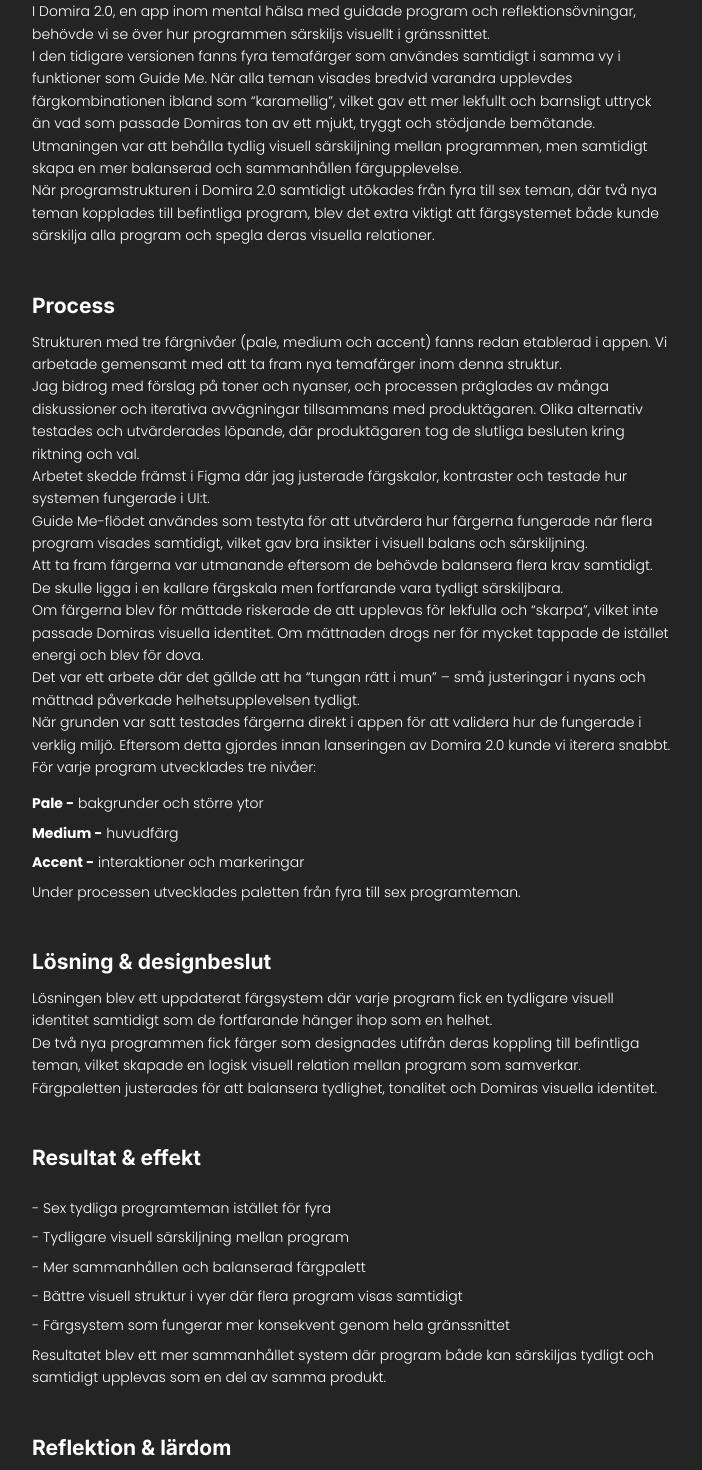
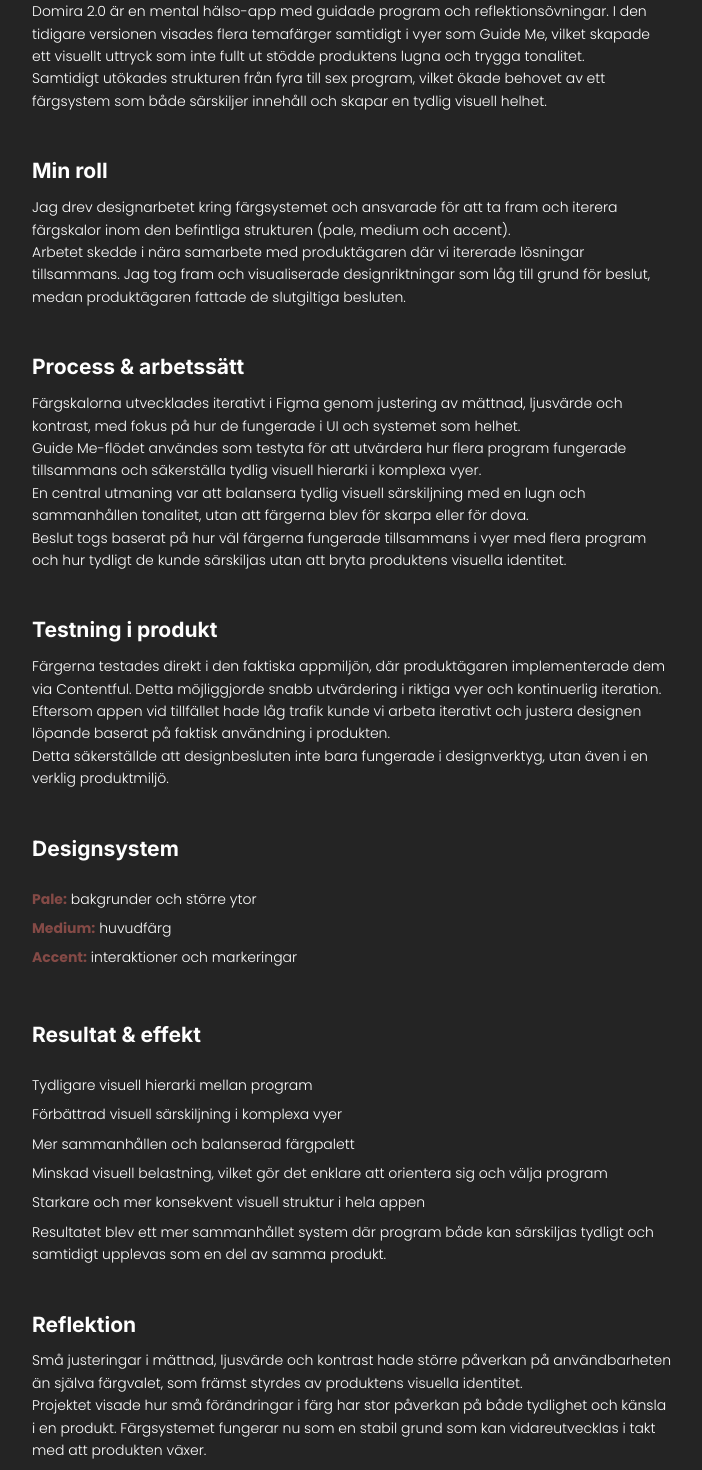
Before and after one commit to EmNatter/portfolio, a React (Vite) app: page /redesign in a window 1280 px wide. Shown: the part 1560-3030 px from the top of the page, without its empty margins (288-990 px from the left). Built offline with nearby package versions, Linux system fonts and the light colour scheme.

Commit message:
Improve UX writing and structure in redesign case

```diff
--- a/src/Pages/Redesign.jsx
+++ b/src/Pages/Redesign.jsx
@@ -20,144 +20,103 @@
               </ul>
             </h2>
 
-            <h1>Programteman i balans</h1>
-
+            <h1>Färgsystem för programteman</h1>
 
             <h2>Problem & kontext</h2>
 
             <p>
-              I Domira 2.0, en app inom mental hälsa med guidade program och
-              reflektionsövningar, behövde vi se över hur programmen särskiljs
-              visuellt i gränssnittet.
+              Domira 2.0 är en mental hälso-app med guidade program och
+              reflektionsövningar. I den tidigare versionen visades flera
+              temafärger samtidigt i vyer som Guide Me, vilket skapade ett
+              visuellt uttryck som inte fullt ut stödde produktens lugna och
+              trygga tonalitet.
             </p>
 
             <p>
-              I den tidigare versionen fanns fyra temafärger som användes
-              samtidigt i samma vy i funktioner som Guide Me. När alla teman
-              visades bredvid varandra upplevdes färgkombinationen ibland som
-              “karamellig”, vilket gav ett mer lekfullt och barnsligt uttryck än
-              vad som passade Domiras ton av ett mjukt, tryggt och stödjande
-              bemötande.
+              Samtidigt utökades strukturen från fyra till sex program, vilket
+              ökade behovet av ett färgsystem som både särskiljer innehåll och
+              skapar en tydlig visuell helhet.
+            </p>
+
+            <h2>Min roll</h2>
+
+            <p>
+              Jag drev designarbetet kring färgsystemet och ansvarade för att ta
+              fram och iterera färgskalor inom den befintliga strukturen (pale,
+              medium och accent).
             </p>
 
             <p>
-              Utmaningen var att behålla tydlig visuell särskiljning mellan
-              programmen, men samtidigt skapa en mer balanserad och sammanhållen
-              färgupplevelse.
+              Arbetet skedde i nära samarbete med produktägaren där vi
+              itererade lösningar tillsammans. Jag tog fram och visualiserade
+              designriktningar som låg till grund för beslut, medan
+              produktägaren fattade de slutgiltiga besluten.
+            </p>
+
+            <h2>Process & arbetssätt</h2>
+
+            <p>
+              Färgskalorna utvecklades iterativt i Figma genom justering av
+              mättnad, ljusvärde och kontrast, med fokus på hur de fungerade i
+              UI och systemet som helhet.
             </p>
 
             <p>
-              När programstrukturen i Domira 2.0 samtidigt utökades från fyra
-              till sex teman, där två nya teman kopplades till befintliga
-              program, blev det extra viktigt att färgsystemet både kunde
-              särskilja alla program och spegla deras visuella relationer.
-            </p>
-
-
-            <h2>Process</h2>
-
-            <p>
-              Strukturen med tre färgnivåer (pale, medium och accent) fanns
-              redan etablerad i appen. Vi arbetade gemensamt med att ta fram nya
-              temafärger inom denna struktur.
+              Guide Me-flödet användes som testyta för att utvärdera hur flera
+              program fungerade tillsammans och säkerställa tydlig visuell
+              hierarki i komplexa vyer.
             </p>
 
             <p>
-              Jag bidrog med förslag på toner och nyanser, och processen
-              präglades av många diskussioner och iterativa avvägningar
-              tillsammans med produktägaren. Olika alternativ testades och
-              utvärderades löpande, där produktägaren tog de slutliga besluten
-              kring riktning och val.
+              En central utmaning var att balansera tydlig visuell
+              särskiljning med en lugn och sammanhållen tonalitet, utan att
+              färgerna blev för skarpa eller för dova.
             </p>
 
             <p>
-              Arbetet skedde främst i Figma där jag justerade färgskalor,
-              kontraster och testade hur systemen fungerade i UI:t.
+              Beslut togs baserat på hur väl färgerna fungerade tillsammans i
+              vyer med flera program och hur tydligt de kunde särskiljas utan
+              att bryta produktens visuella identitet.
+            </p>
+
+            <h2>Testning i produkt</h2>
+
+            <p>
+              Färgerna testades direkt i den faktiska appmiljön, där
+              produktägaren implementerade dem via Contentful. Detta möjliggjorde
+              snabb utvärdering i riktiga vyer och kontinuerlig iteration.
             </p>
 
             <p>
-              Guide Me-flödet användes som testyta för att utvärdera hur
-              färgerna fungerade när flera program visades samtidigt, vilket gav
-              bra insikter i visuell balans och särskiljning.
+              Eftersom appen vid tillfället hade låg trafik kunde vi arbeta
+              iterativt och justera designen löpande baserat på faktisk
+              användning i produkten.
             </p>
 
             <p>
-              Att ta fram färgerna var utmanande eftersom de behövde balansera
-              flera krav samtidigt. De skulle ligga i en kallare färgskala men
-              fortfarande vara tydligt särskiljbara.
+              Detta säkerställde att designbesluten inte bara fungerade i
+              designverktyg, utan även i en verklig produktmiljö.
             </p>
 
-            <p>
-              Om färgerna blev för mättade riskerade de att upplevas för
-              lekfulla och “skarpa”, vilket inte passade Domiras visuella
-              identitet. Om mättnaden drogs ner för mycket tappade de istället
-              energi och blev för dova.
-            </p>
+            <h2>Designsystem</h2>
 
-            <p>
-              Det var ett arbete där det gällde att ha “tungan rätt i mun” –
-              små justeringar i nyans och mättnad påverkade helhetsupplevelsen
-              tydligt.
-            </p>
-
-            <p>
-              När grunden var satt testades färgerna direkt i appen för att
-              validera hur de fungerade i verklig miljö. Eftersom detta gjordes
-              innan lanseringen av Domira 2.0 kunde vi iterera snabbt.
-            </p>
-
-            <p>
-              För varje program utvecklades tre nivåer:
-              <ul>
-                <li>
-                  <span>Pale -</span> bakgrunder och större ytor
-                </li>
-                <li>
-                  <span>Medium -</span> huvudfärg
-                </li>
-                <li>
-                  <span>Accent -</span> interaktioner och markeringar
-                </li>
-              </ul>
-            </p>
-
-            <p>
-              Under processen utvecklades paletten från fyra till sex
-              programteman.
-            </p>
-
-            <h2>Lösning & designbeslut</h2>
-
-            <p>
-              Lösningen blev ett uppdaterat färgsystem där varje program fick en
-              tydligare visuell identitet samtidigt som de fortfarande hänger
-              ihop som en helhet.
-            </p>
-
-            <p>
-              De två nya programmen fick färger som designades utifrån deras
-              koppling till befintliga teman, vilket skapade en logisk visuell
-              relation mellan program som samverkar.
-            </p>
-
-            <p>
-              Färgpaletten justerades för att balansera tydlighet, tonalitet och
-              Domiras visuella identitet.
-            </p>
-
+            <ul>
+              <li><strong>Pale:</strong> bakgrunder och större ytor</li>
+              <li><strong>Medium:</strong> huvudfärg</li>
+              <li><strong>Accent:</strong> interaktioner och markeringar</li>
+            </ul>
 
             <h2>Resultat & effekt</h2>
+
             <ul>
-              <li>- Sex tydliga programteman istället för fyra</li>
-              <li>- Tydligare visuell särskiljning mellan program</li>
-              <li>- Mer sammanhållen och balanserad färgpalett</li>
+              <li>Tydligare visuell hierarki mellan program</li>
+              <li>Förbättrad visuell särskiljning i komplexa vyer</li>
+              <li>Mer sammanhållen och balanserad färgpalett</li>
               <li>
-                - Bättre visuell struktur i vyer där flera program visas
-                samtidigt
+                Minskad visuell belastning, vilket gör det enklare att orientera
+                sig och välja program
               </li>
-              <li>
-                - Färgsystem som fungerar mer konsekvent genom hela gränssnittet
-              </li>
+              <li>Starkare och mer konsekvent visuell struktur i hela appen</li>
             </ul>
 
             <p>
@@ -166,24 +125,19 @@
               produkt.
             </p>
 
-
-            <h2>Reflektion & lärdom</h2>
+            <h2>Reflektion</h2>
 
             <p>
-              Färgsystem i en produkt påverkas mycket av sammanhang och hur det
-              används i UI över tid.
+              Små justeringar i mättnad, ljusvärde och kontrast hade större
+              påverkan på användbarheten än själva färgvalet, som främst
+              styrdes av produktens visuella identitet.
             </p>
 
             <p>
-              Det här projektet var både utmanande, väldigt lärorikt och roligt
-              att arbeta med. Det krävde noggrannhet i små detaljer och
-              kontinuerliga justeringar för att hitta rätt balans.
-            </p>
-
-            <p>
-              Paletten fungerar som en stabil grund för Domira 2.0, men kan
-              fortsätta utvecklas i takt med att nya behov uppstår i
-              gränssnittet.
+              Projektet visade hur små förändringar i färg har stor påverkan på
+              både tydlighet och känsla i en produkt. Färgsystemet fungerar nu
+              som en stabil grund som kan vidareutvecklas i takt med att
+              produkten växer.
             </p>
 
             <div className="button_center">
```
